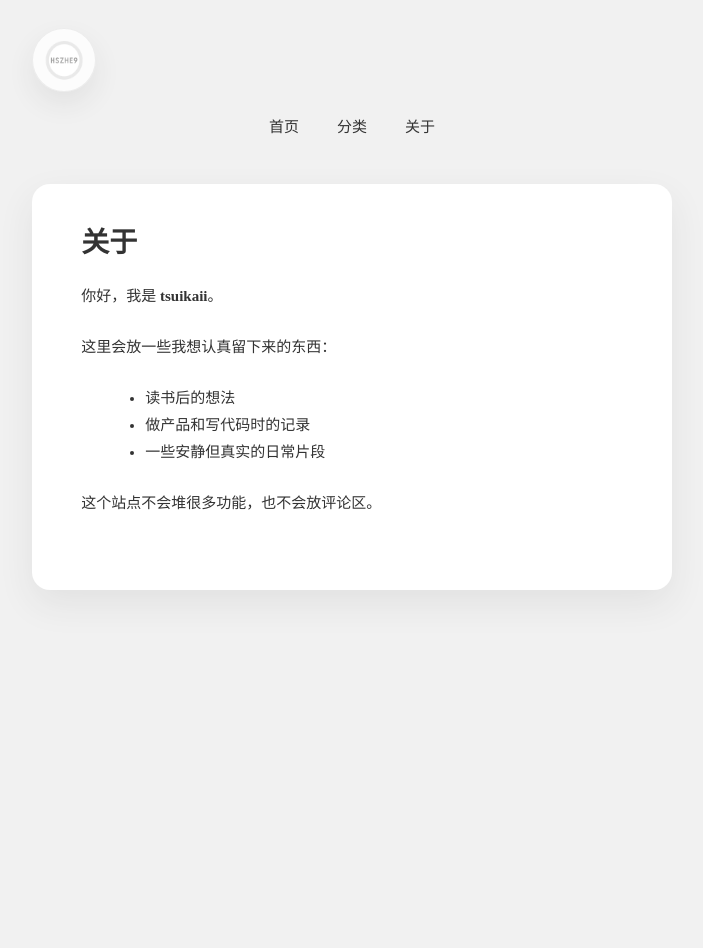
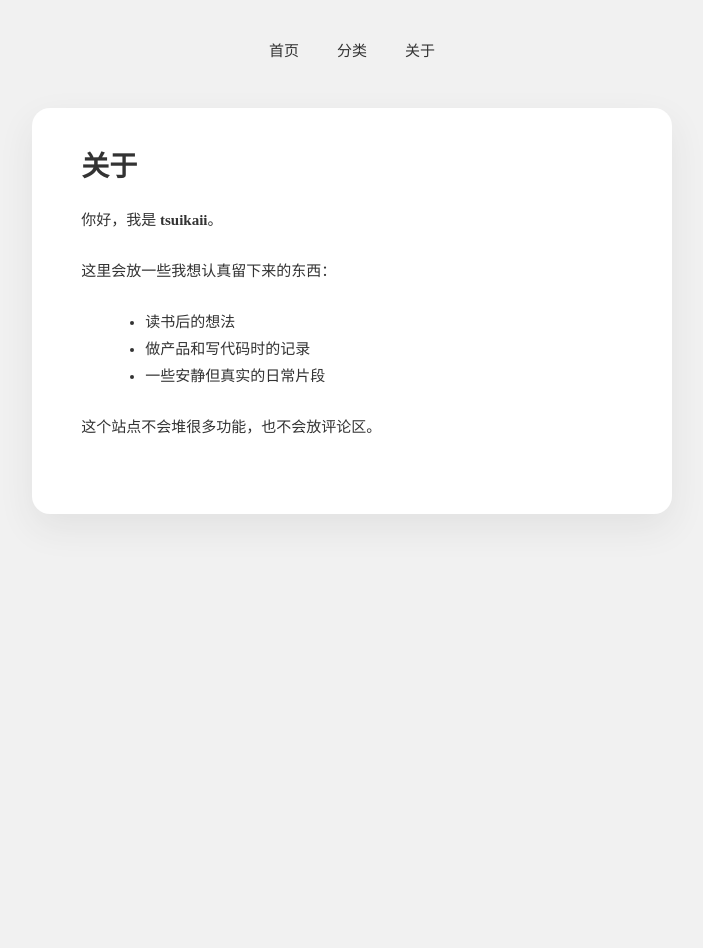
Before and after one commit to tsuikaii/tsuikaii.github.io, a Jekyll site: the page built from about.md, in a window 1280 px wide. Shown: the whole page, without its empty margins (288-991 px from the left). Built offline with Jekyll 4.4.1, drawn with Linux system fonts in a browser that asks for light colours; some web fonts are replaced.

Commit message:
hide header logo across pages

```diff
--- a/assets/css/main.css
+++ b/assets/css/main.css
@@ -739,32 +739,10 @@ body.sidebar-collapsed::before {
   width: min(100%, var(--content-width));
 }
 
-.site-branding {
-  margin-bottom: 1.2rem;
-  min-height: 0;
-  text-align: center;
-}
-
-body.home .site-branding {
+.site-branding,
+.custom-logo-link,
+.custom-logo {
   display: none;
-}
-
-.custom-logo-link {
-  align-items: center;
-  background: rgba(255, 255, 255, 0.78);
-  border: 1px solid rgba(51, 51, 51, 0.08);
-  border-radius: 999px;
-  box-shadow: 0 12px 28px rgba(51, 51, 51, 0.08);
-  display: inline-flex;
-  justify-content: center;
-  padding: 0.9rem;
-}
-
-.custom-logo {
-  height: 4.4rem;
-  margin: 0;
-  max-height: none;
-  width: 4.4rem;
 }
 
 .secondary,
@@ -878,23 +856,6 @@ body.home .site-branding {
     width: calc(100vw - 3rem);
   }
 
-  .site-branding {
-    margin-bottom: 1rem;
-  }
-
-  body.home .site-header {
-    margin-top: 0.4rem;
-  }
-
-  .custom-logo-link {
-    padding: 0.75rem;
-  }
-
-  .custom-logo {
-    height: 3.8rem;
-    width: 3.8rem;
-  }
-
   .main-navigation {
     border-radius: 2.2rem;
     padding: 0.6rem 0.8rem;
```
